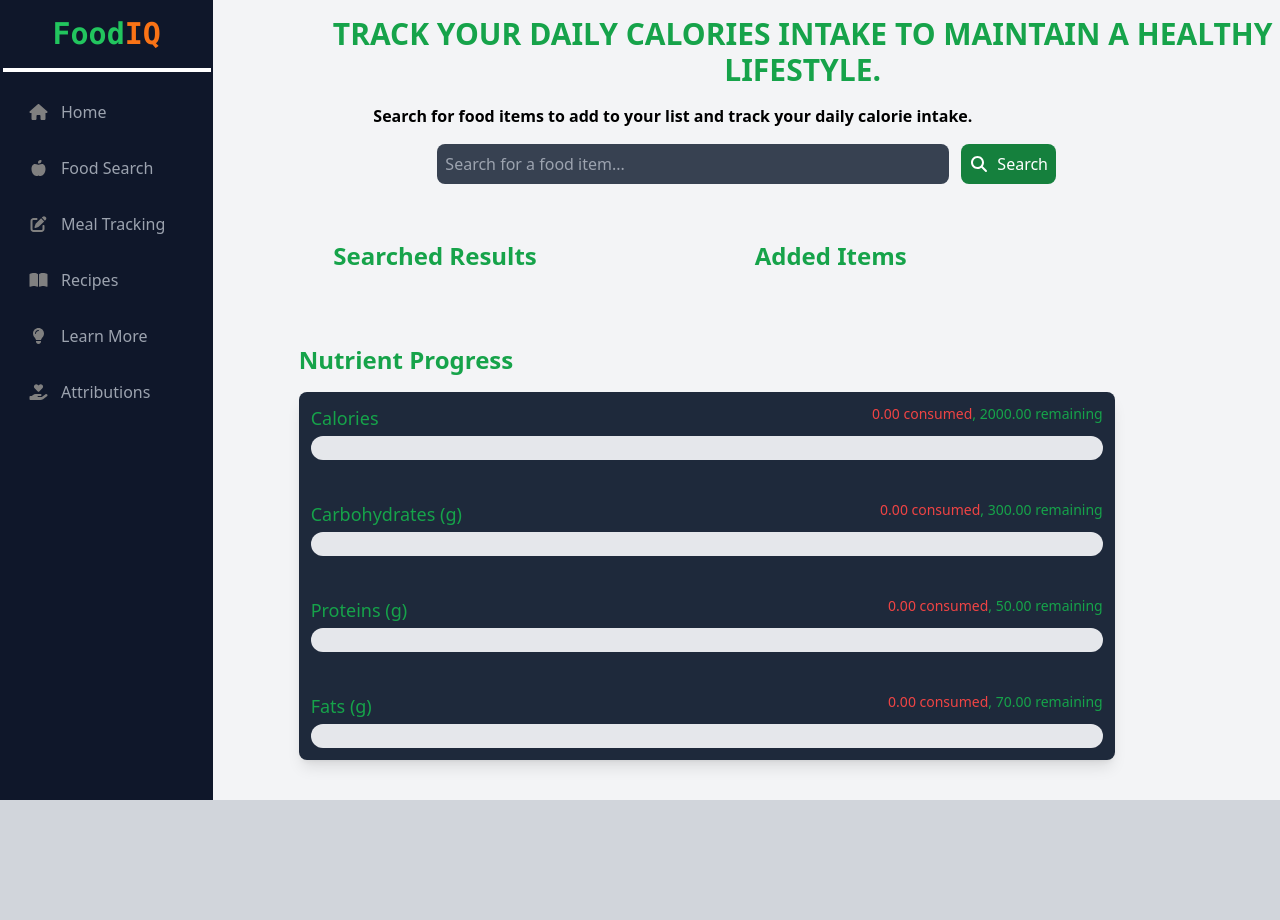
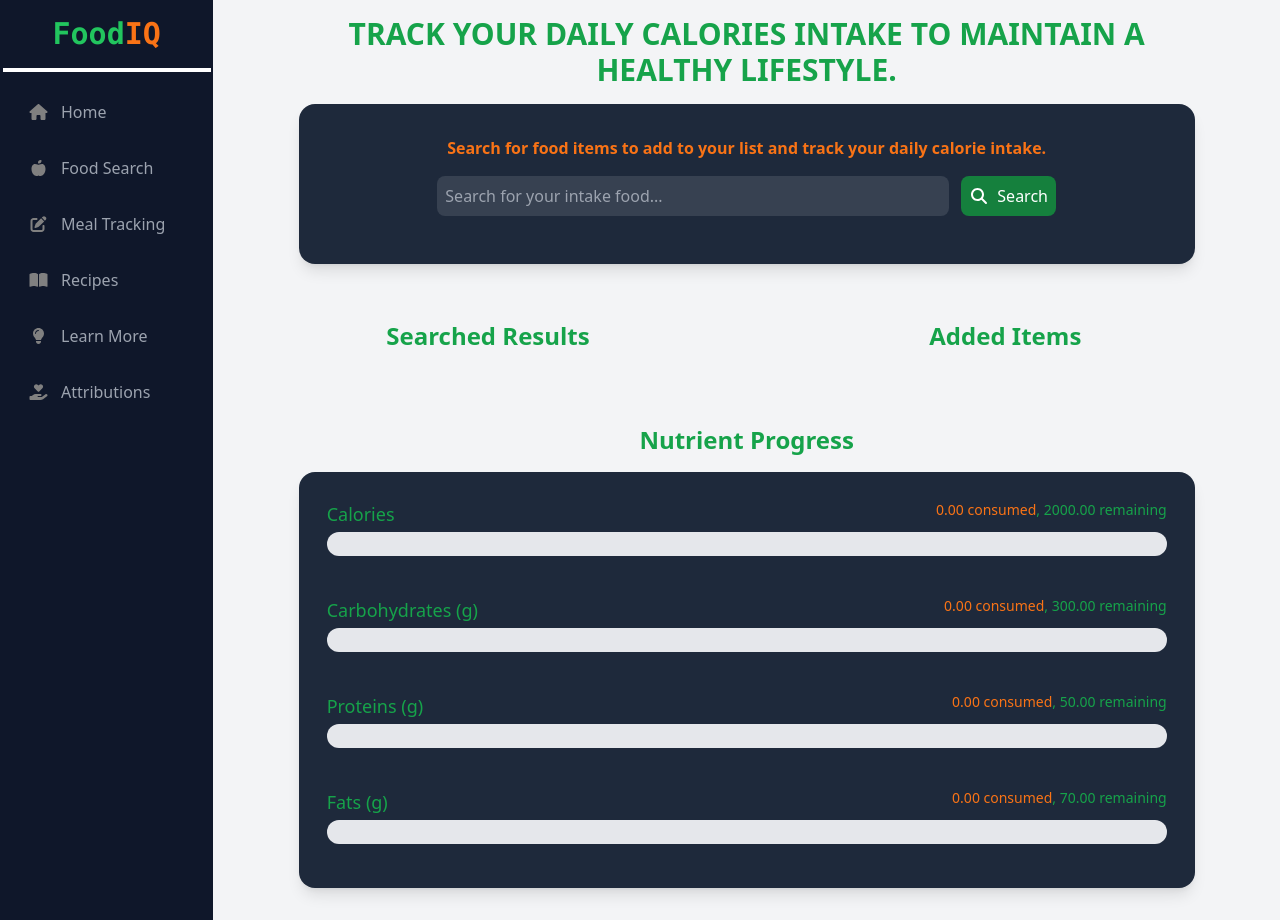
Before and after one commit to Devamp/food-dashboard, a Next.js app: page /meal-tracking in a window 1280 px wide. Before the commit the page ends 800 px from the top, so only its background shows below. Built offline with nearby package versions, Linux system fonts and the light colour scheme.

Commit message:
fixed meal search page

```diff
--- a/src/app/layout.js
+++ b/src/app/layout.js
@@ -9,7 +9,7 @@ import { config } from "@fortawesome/fontawesome-svg-core";
 config.autoAddCss = false; /* eslint-disable import/first */
 
 export const metadata = {
-  title: "Next.js",
+  title: "FoodIQ",
   description: "Generated by Next.js",
 };
 
--- a/src/app/meal-tracking/components/ProgressBar.js
+++ b/src/app/meal-tracking/components/ProgressBar.js
@@ -13,7 +13,7 @@ const ProgressBar = ({ label, value, max, color }) => {
       <div className="flex justify-between mb-1">
         <span className="text-lg font-medium text-green-600">{label}</span>{" "}
         <span className="text-sm font-medium text-green-600">
-          <span className="text-red-500">{roundedValue} consumed</span>,{" "}
+          <span className="text-orange-500">{roundedValue} consumed</span>,{" "}
           {remaining} remaining
         </span>{" "}
       </div>
--- a/src/app/meal-tracking/components/SearchBar.js
+++ b/src/app/meal-tracking/components/SearchBar.js
@@ -16,8 +16,9 @@ const SearchBar = ({ onSearch }) => {
   };
 
   return (
-    <div className="text-left mb-8">
-      <label className="block text-l font-semibold pl-40 pb-4">
+    <div className="text-left mb-8 ">
+      {/* <div className="flex flex-col bg-slate-900 rounded-2xl mb-8 p-8"> */}
+      <label className=" block text-center marker:text-l font-semibold py-4 text-orange-500">
         Search for food items to add to your list and track your daily calorie
         intake.
       </label>
@@ -26,7 +27,7 @@ const SearchBar = ({ onSearch }) => {
         <input
           type="text"
           className="p-2 rounded-lg focus:outline-black bg-gray-700 text-white w-full max-w-lg"
-          placeholder="Search for a food item..."
+          placeholder="Search for your intake food..."
           onChange={handleSearch}
           value={searchQuery}
           required
--- a/src/app/meal-tracking/page.js
+++ b/src/app/meal-tracking/page.js
@@ -147,19 +147,21 @@ const MealTracking = () => {
 
   return (
     <div className="flex flex-col items-center w-full min-h-screen bg-gray-100">
-      <div className="text-center">
-        <h1 className="block text-3xl mb-4 font-bold text-green-600 pt-4 pl-28">
+      <div className="text-center w-full max-w-4xl">
+        <h1 className="text-3xl mb-4 font-bold text-green-600 pt-4">
           TRACK YOUR DAILY CALORIES INTAKE TO MAINTAIN A HEALTHY LIFESTYLE.
         </h1>
-        <SearchBar onSearch={handleSearch} />
+        <div className="mb-8 bg-slate-800 shadow-lg rounded-2xl p-4">
+          <SearchBar onSearch={handleSearch} />
+        </div>
       </div>
 
-      <div className="flex flex-wrap justify-start w-full max-w-6xl p-4">
+      <div className="flex flex-wrap justify-center w-full max-w-6xl p-4">
         <div className="w-full md:w-1/2 p-2">
-          <h2 className="pl-24 text-2xl font-bold mb-4 text-green-600">
+          <h2 className="text-2xl font-bold mb-4 text-green-600 text-center">
             Searched Results
           </h2>
-          <div className="pr-40 grid grid-cols-1 gap-4 mb-8">
+          <div className="grid grid-cols-1 gap-4 mb-8">
             {searchResult && (
               <FoodItem
                 foodName={searchResult.food.label}
@@ -171,14 +173,14 @@ const MealTracking = () => {
         </div>
 
         <div className="w-full md:w-1/2 p-2">
-          <h2 className="text-2xl font-bold mb-1 text-green-600">
+          <h2 className="text-2xl font-bold mb-1 text-green-600 text-center">
             Added Items
           </h2>
-          <div className=" grid grid-cols-4 gap-4 mb-8">
+          <div className="grid grid-cols-4 gap-4 mb-8">
             {foodItems.map((item, index) => (
               <div
                 key={index}
-                className="bg-gray-700 text-white p-3 rounded-lg flex justify-between items-center"
+                className="bg-gray-700 text-white p-3 rounded-2xl flex justify-between items-center"
               >
                 <span>
                   {item.food.label} {item.count > 1 && `(${item.count})`}
@@ -195,11 +197,11 @@ const MealTracking = () => {
         </div>
       </div>
 
-      <div className="w-full max-w-4xl pr-20">
-        <h2 className=" text-2xl font-bold mb-4 text-green-600">
+      <div className="w-full max-w-4xl">
+        <h2 className="text-2xl font-bold mb-4 text-green-600 text-center">
           Nutrient Progress
         </h2>
-        <div className="mb-8 bg-slate-800 shadow-lg rounded-lg">
+        <div className="mb-8 bg-slate-800 shadow-lg rounded-2xl p-4">
           <ProgressBar
             label="Calories"
             value={nutrients.calories}
```
